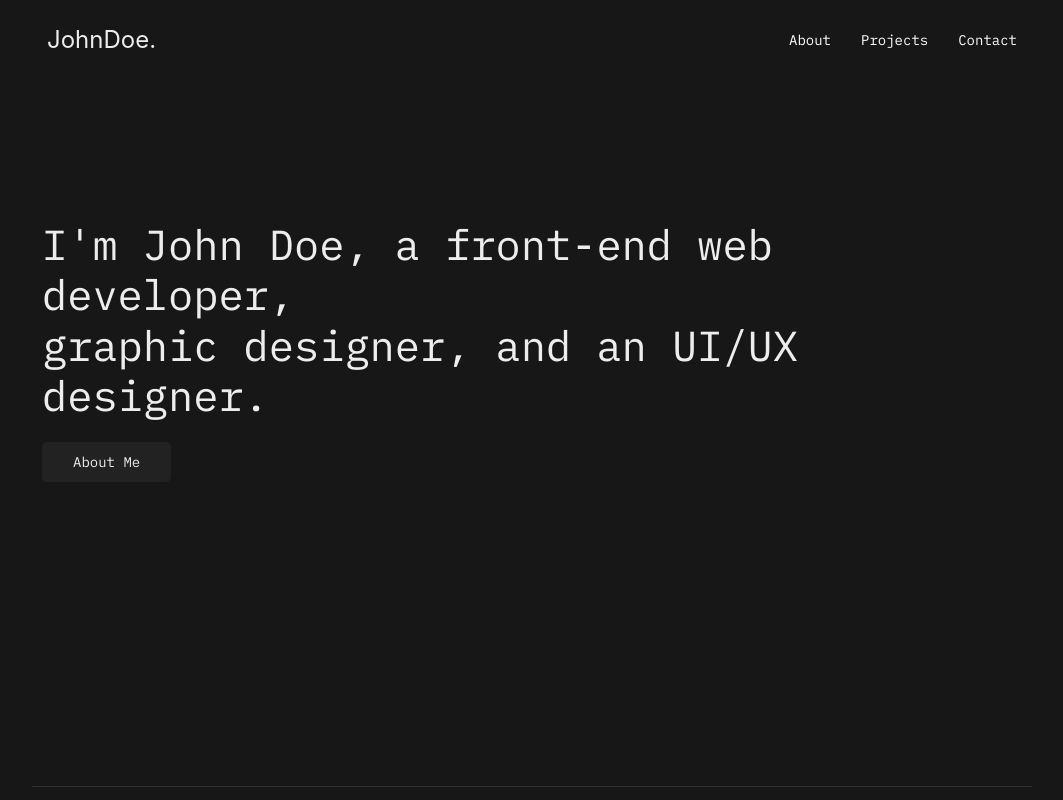
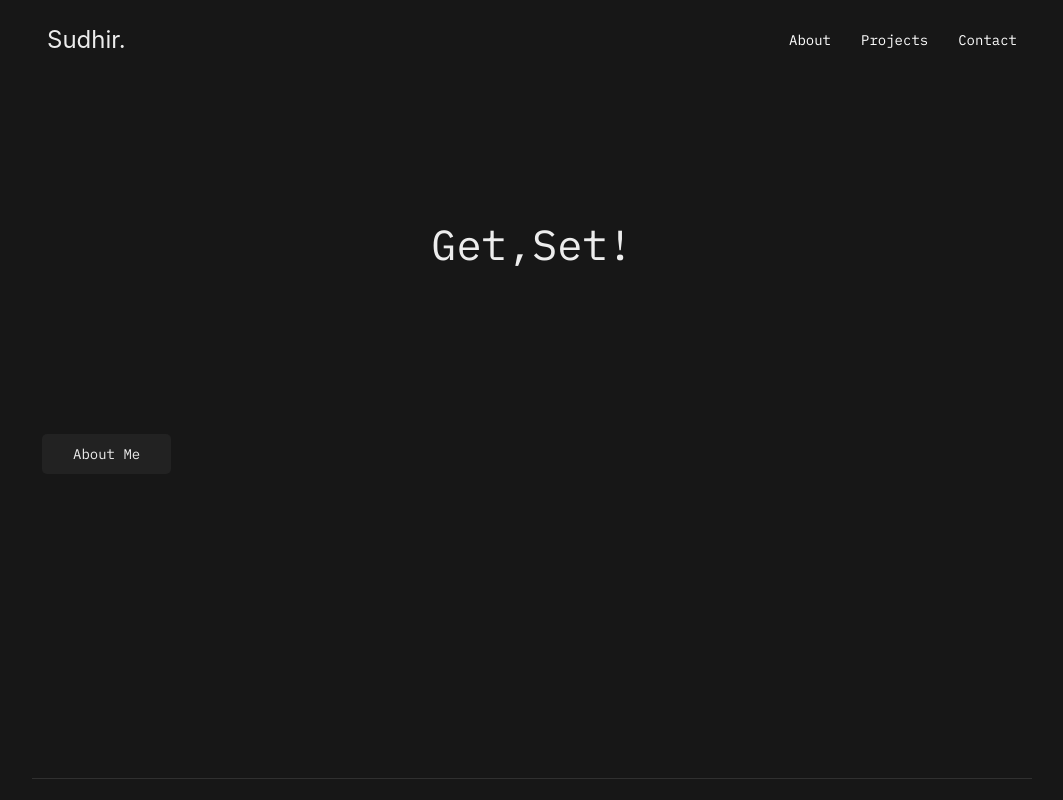
Before and after one commit to GeekySudhir/GeekySudhir.github.io, a plain HTML site: page index.html in a window 1280 px wide. Shown: the top 800 px of the page, without its empty margins (108-1171 px from the left). Drawn offline with Linux system fonts and the light colour scheme.

Commit message:
Update index.html

```diff
--- a/index.html
+++ b/index.html
@@ -16,14 +16,14 @@
     <nav class="uk-navbar-container uk-margin-small-left uk-margin-small-right uk-visible@m uk-margin-xlarge-left uk-margin-xlarge-right" uk-navbar uk-sticky="sel-target: .uk-navbar-container; cls-active: uk-navbar-sticky">
 
     <div class="uk-navbar-left">
-        <a href="" class="uk-navbar-item uk-logo uk-light">JohnDoe.</a>
+        <a href="" class="uk-navbar-item uk-logo uk-light">Sudhir.</a>
     </div>
     <div class="uk-navbar-right">
 
         <ul class="uk-navbar-nav uk-light">
             <li><a class="uk-button-text uk-text-capitalize" href="#about" uk-scroll>About</a></li>
             <li><a class="uk-button-text uk-text-capitalize" href="#projects" uk-scroll>Projects</a></li>
-            <li><a class="uk-button-text uk-text-capitalize" href="mailto:" uk-scroll>Contact</a></li>
+            <li><a class="uk-button-text uk-text-capitalize" href="sdhrsingh271@gmail.com" uk-scroll>Contact</a></li>
 
         </ul>
 
@@ -35,7 +35,7 @@
 <nav class="uk-navbar-container uk-margin-small-left uk-margin-small-right uk-hidden@m uk-margin-xlarge-left uk-margin-xlarge-right" uk-navbar uk-sticky="sel-target: .uk-navbar-container; cls-active: uk-navbar-sticky">
 
     <div class="uk-navbar-left">
-        <a href="" class="uk-navbar-item uk-logo uk-light">JohnDoe.</a>
+        <a href="" class="uk-navbar-item uk-logo uk-light">Sudhir.</a>
     </div>
     <div class="uk-navbar-right">
 
@@ -67,7 +67,10 @@
 <!-- Navigation Bar Mobile Ends -->
 <!-- Home -->
 <section class="uk-margin-small-left uk-margin-small-right uk-margin-xlarge-top uk-margin-xlarge-bottom">
-    <h1 class="uk-margin-xlarge-left uk-light uk-text-left uk-margin-xlarge-right">I'm John Doe, a front-end web developer, <br>graphic designer, and an UI/UX designer.</h1>
+     <h1 class="uk-margin-xlarge-left uk-light uk-text-left uk-margin-xlarge-right uk-text-center">
+        Get,Set!
+        <div id="countdown" class="uk-margin-xlarge-top uk-margin-xlarge-left uk-light"></div>
+    </h1> <br>
     <a href="#about" class="uk-margin-xlarge-left uk-text-capitalize uk-button uk-button-secondary" uk-scroll>About Me</a>
 
 
```
